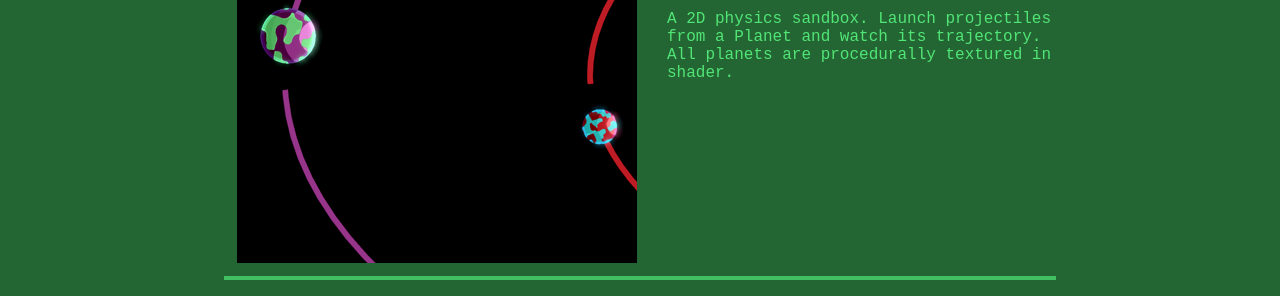
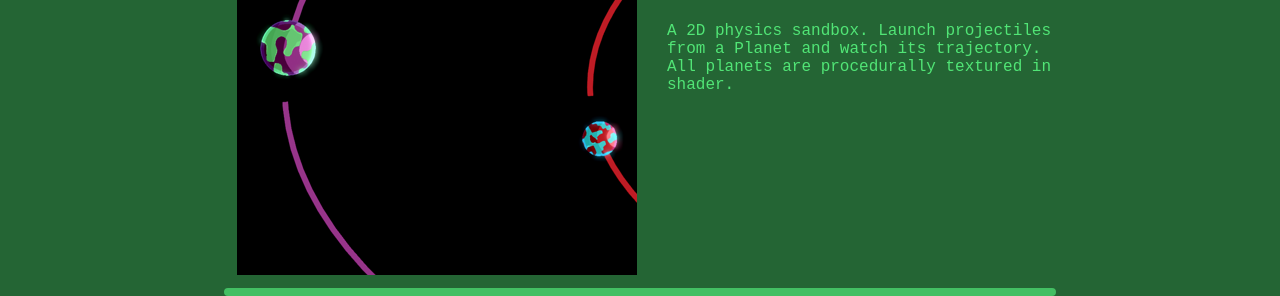
Before and after one commit to beef331/beef331.github.io, a plain HTML site: page index.html in a window 1280 px wide. Shown: the part 891-1187 px from the top of the page. Drawn offline with Linux system fonts and the light colour scheme; a web font is replaced by a local one.

Commit message:
Rounder HRs

```diff
--- a/main.scss
+++ b/main.scss
@@ -98,7 +98,8 @@ h2{
     font-size: 30px;
 }
 hr{
-    border: 2px solid $color-primary-0;
+	border: 4px solid $color-primary-0;
+	border-radius: 4px;
     margin: 0px auto;
     margin-bottom: -25px;
     margin-top: -4px;
@@ -149,9 +150,9 @@ h1{
 }
 .fontAwesomeLink:hover{
     color : $color-primary-1;
-    width: 24px;
+    width: 30px;
 
 }
 i{
-    margin: 3 auto;
+	margin: 3 auto;
 }
```
Also changed, not shown: main.css, 1 other file.
